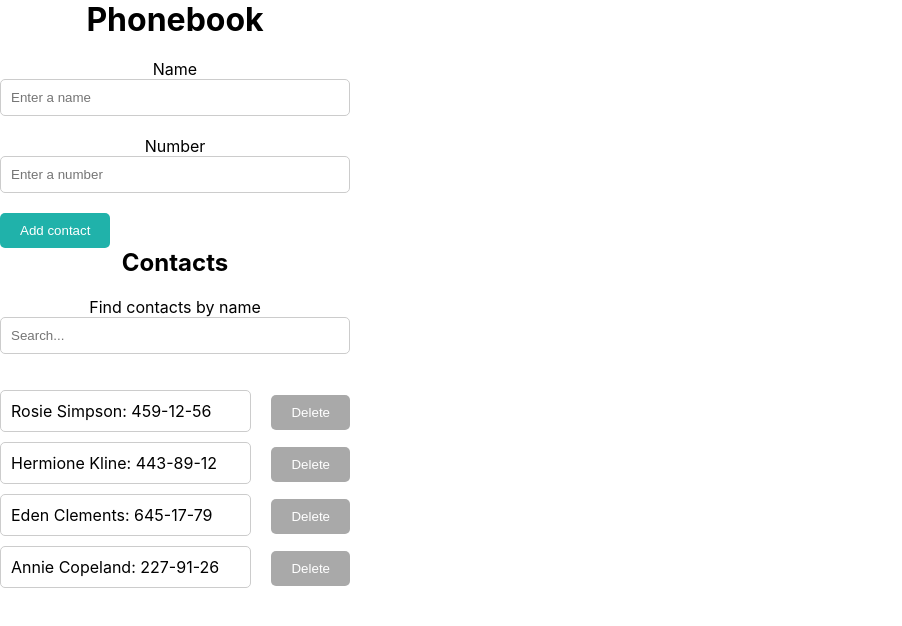
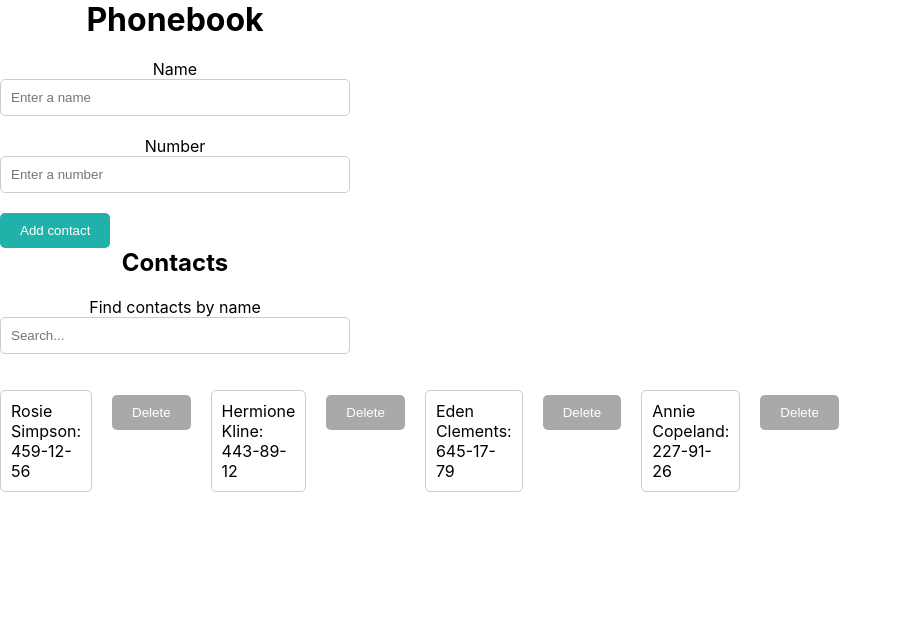
Before and after one commit to Katharinaad/goit-react-hw-02-phonebook, a React (Create React App) app: page / in a window 1280 px wide. Shown: the top 626 px of the page, without its empty margins (0-902 px from the left). Built offline with nearby package versions, Linux system fonts and the light colour scheme.

Commit message:
Update ContactList.module.css

```diff
--- a/src/components/ContactList/ContactList.module.css
+++ b/src/components/ContactList/ContactList.module.css
@@ -0,0 +1,5 @@
+.contactList {
+  display: flex;
+  gap: 20px;
+  align-items: baseline;
+}
```
